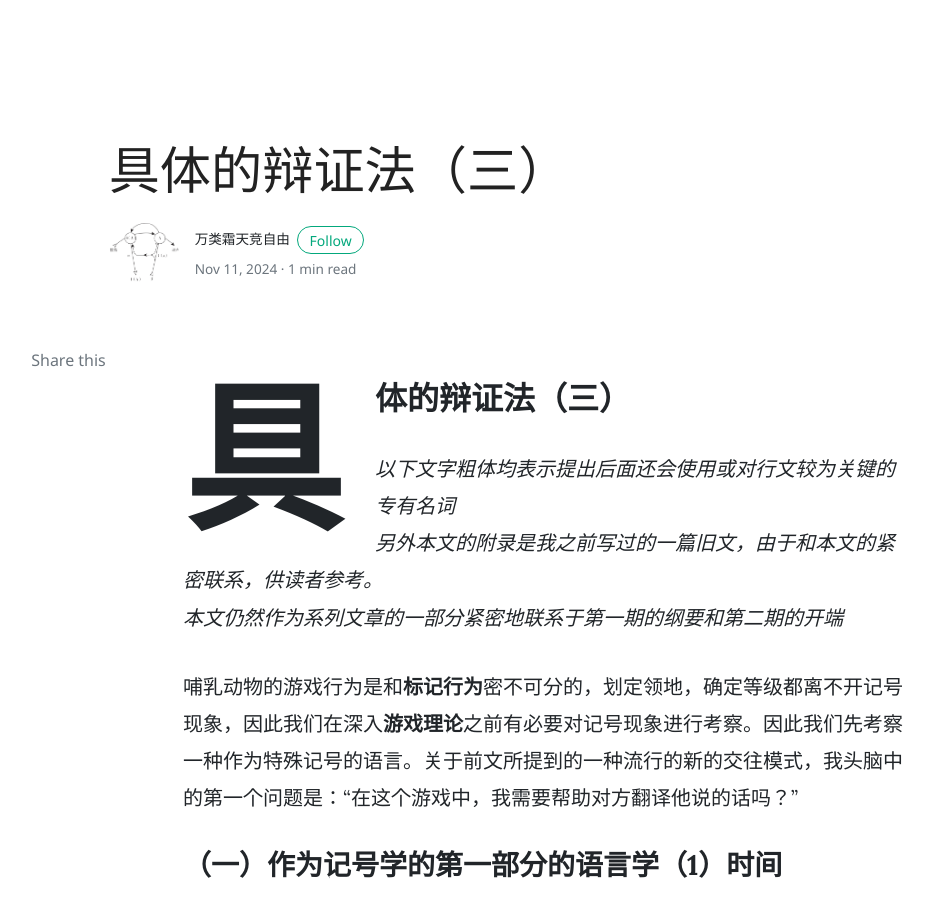
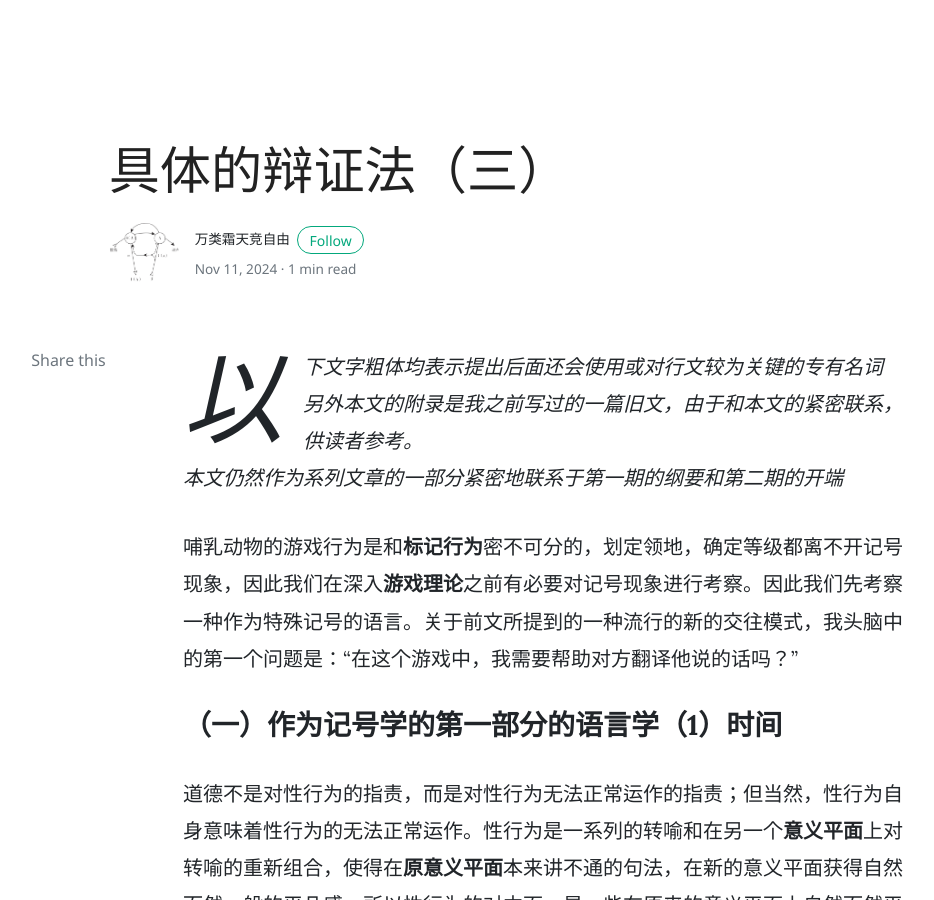
Before and after one commit to mediation-magazine/mediation-magazine.github.io, a Jekyll site: the page built from docs/_posts/2024-11-11-具体的辩证法（三）.md, in a window 1280 px wide and 900 px high. Shown: the whole window, without its empty margins (187-1121 px from the left). Built offline with Jekyll 4.4.1, drawn with Linux system fonts in a browser that asks for light colours; nearby versions of some CDN libraries; comment, search, counter and statistics services are not loaded.

Commit message:
Update 2024-11-11-具体的辩证法（三）.md

```diff
--- a/docs/_posts/2024-11-11-具体的辩证法（三）.md
+++ b/docs/_posts/2024-11-11-具体的辩证法（三）.md
@@ -4,9 +4,6 @@ title: "具体的辩证法（三）"
 date: 2024-11-11 22:35:00 +0800
 author: 万类霜天竞自由
 ---
-
-**具体的辩证法（三）**
----------
 
 *以下文字粗体均表示提出后面还会使用或对行文较为关键的专有名词*
 *另外本文的附录是我之前写过的一篇旧文，由于和本文的紧密联系，供读者参考。*
```
